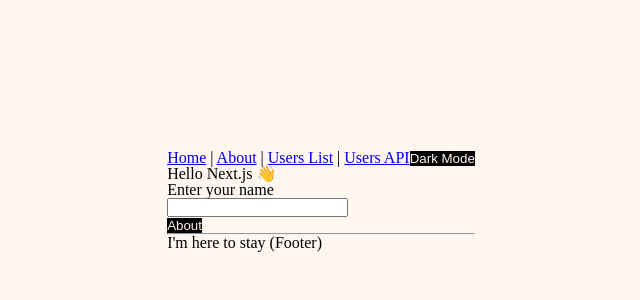
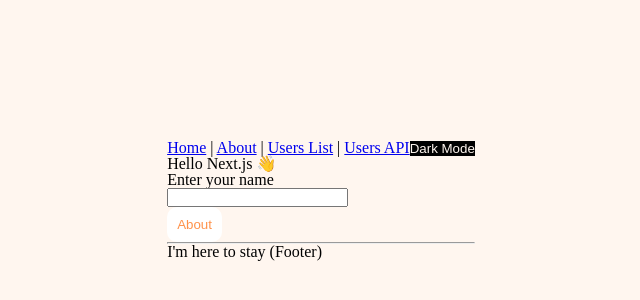
Before and after one commit to algo2000/Component, a Next.js app in the folder dark-mode-app/: page / in a window 1280 px wide. Shown: the part 200-500 px from the top of the page, without its empty margins (319-959 px from the left). Built offline with nearby package versions, Linux system fonts and the light colour scheme.

Commit message:
update recoil-next-styledComponents daken a button

```diff
--- /dev/null
+++ b/dark-mode-app/components/ButtonCustom.tsx
@@ -0,0 +1,29 @@
+import styled from "styled-components";
+
+const ButtonStyle = styled.button`
+  background-color: ${({theme}: {theme: any}) => theme.buttonDesign.backgroundColor};
+  color: ${({theme}: {theme: any}) => theme.buttonDesign.color};
+  padding: 10px;
+  border-radius: 10px;
+`
+
+type ButtonType = {
+  text?: string | undefined,
+  onClick?: any,
+}
+
+const ButtonCustom = ({text, onClick}:ButtonType) => {
+
+  return (
+    <>
+      <ButtonStyle onClick={onClick}>{text}</ButtonStyle>
+    </>
+  )
+}
+
+ButtonCustom.defaultProps = {
+  text: "button",
+  onClick: (text: string) => {console.error(`Missing onClick prop: ${text}`)},
+}
+
+export default ButtonCustom;
--- a/dark-mode-app/pages/about.tsx
+++ b/dark-mode-app/pages/about.tsx
@@ -1,4 +1,6 @@
 import Link from 'next/link'
+import React from 'react'
+import ButtonCustom from '../components/ButtonCustom'
 import Display from '../components/Display'
 import Layout from '../components/Layout'
 
@@ -9,7 +11,7 @@ const AboutPage = () => (
     <Display/>
     <p>
       <Link href="/">
-        <button>Go home</button>
+        <ButtonCustom text="Go home"></ButtonCustom>
       </Link>
     </p>
   </Layout>
--- a/dark-mode-app/pages/index.tsx
+++ b/dark-mode-app/pages/index.tsx
@@ -1,5 +1,6 @@
 import Link from 'next/link'
 import React from 'react'
+import ButtonCustom from '../components/ButtonCustom'
 import Input from '../components/Input'
 import Layout from '../components/Layout'
 
@@ -9,7 +10,7 @@ const IndexPage = () => (
     <Input/>
     <p>
       <Link href="/about">
-        <button>About</button>
+        <ButtonCustom text="About"></ButtonCustom>
       </Link>
     </p>
   </Layout>
--- a/dark-mode-app/theme/theme.ts
+++ b/dark-mode-app/theme/theme.ts
@@ -1,19 +1,12 @@
-const lightButton = {
-    btnForground: '#FF924A',
-    btnBackground: '#ffffff',
-}
-
-const darkButton = {
-    btnForground: '#FF924A',
-    btnBackground: '#1D1D1D',
-}
-
 export const lightTheme = {
     bgColor: '#FFF6EF',
     textColor: '#000000',
     toggleBorder: '#FFF',
     gradient: 'linear-gradient(#39598A, #79D7ED)',
-    lightButton,
+    buttonDesign : {
+        color: '#FF924A',
+        backgroundColor: '#ffffff',
+    },
 }
 
 export const darkTheme = {
@@ -21,7 +14,10 @@ export const darkTheme = {
     textColor: '#FFFFFF',
     toggleBorder: '#6B8096',
     gradient: 'linear-gradient(#091236, #1E215D)',
-    darkButton,
+    buttonDesign : {
+        color: '#FF924A',
+        backgroundColor: '#1D1D1D',
+    },
 }
 
 export const theme = {
```
Also changed, not shown: dark-mode-app/components/Button.tsx (deleted, +0 -24 lines).
